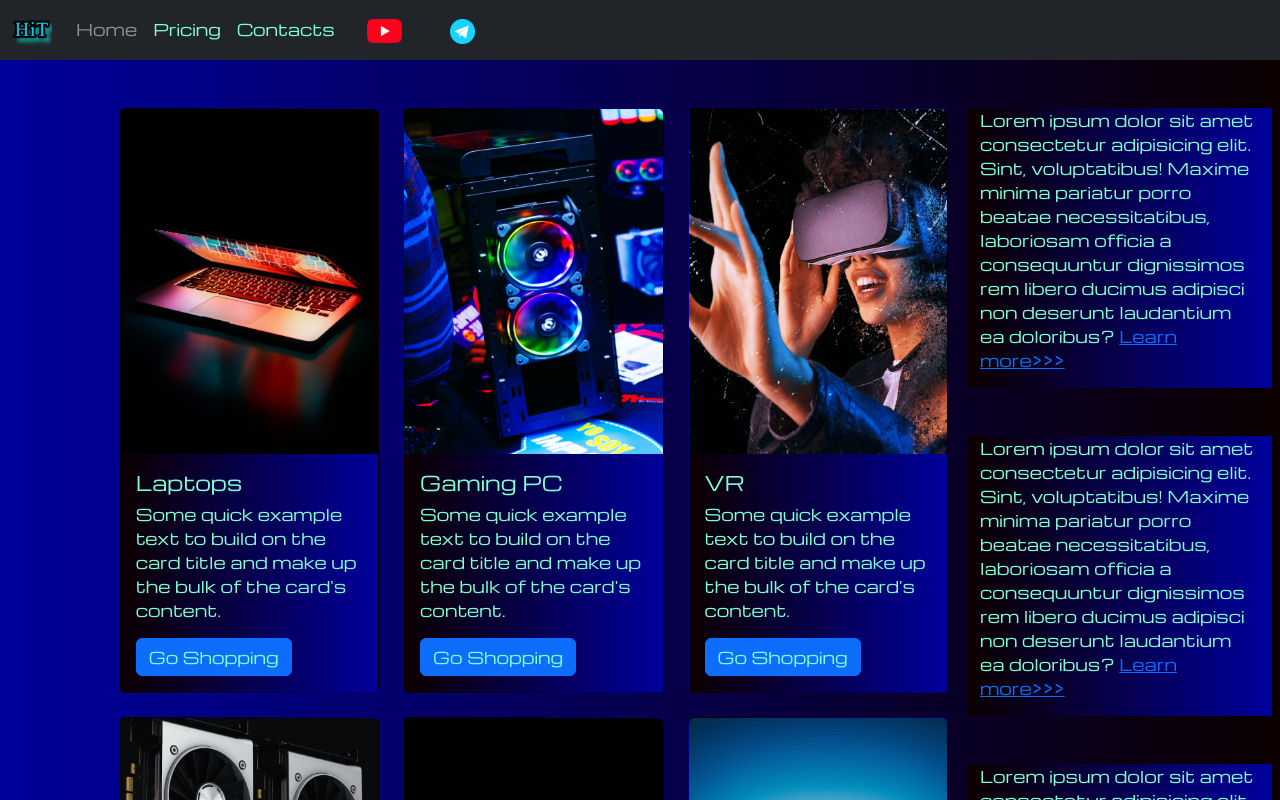
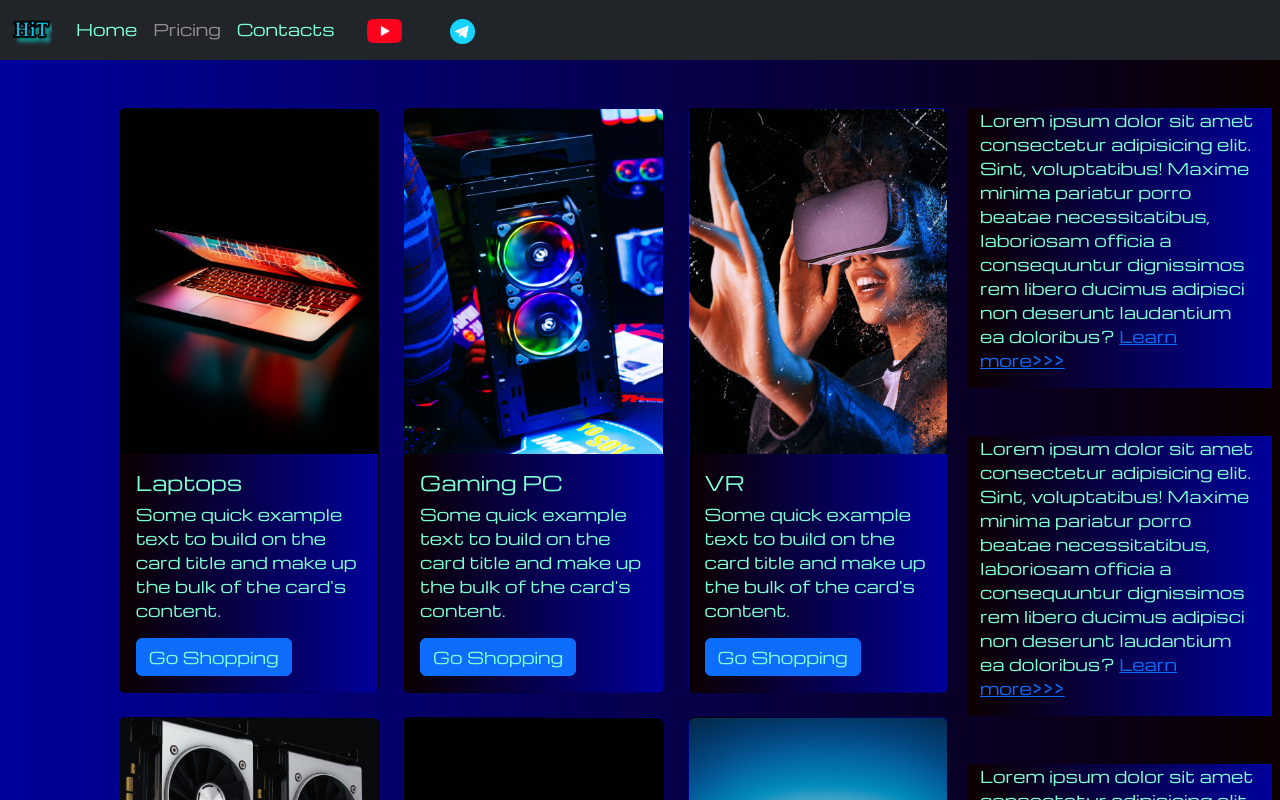
Before and after one commit to KhersonGirl/InternetShopProj, a plain HTML site: page pricing.html in a window 1280 px wide. Shown: the top 800 px of the page. Drawn offline with nearby package versions, Linux system fonts and the light colour scheme.

Commit message:
Update pricing.html

```diff
--- a/pricing.html
+++ b/pricing.html
@@ -29,10 +29,10 @@
         <div class="collapse navbar-collapse" id="navbarNav">
           <ul class="navbar-nav">
             <li class="nav-item">
-              <a class="nav-link active" aria-current="page" href="index.html">Home</a>
+              <a class="nav-link " aria-current="page" href="index.html">Home</a>
             </li>
             <li class="nav-item">
-              <a class="nav-link" href="pricing.html">Pricing</a>
+              <a class="nav-link active" href="pricing.html">Pricing</a>
             </li>
             <li class="nav-item">
               <a class="nav-link" href="pricing.html">Contacts</a>
```
